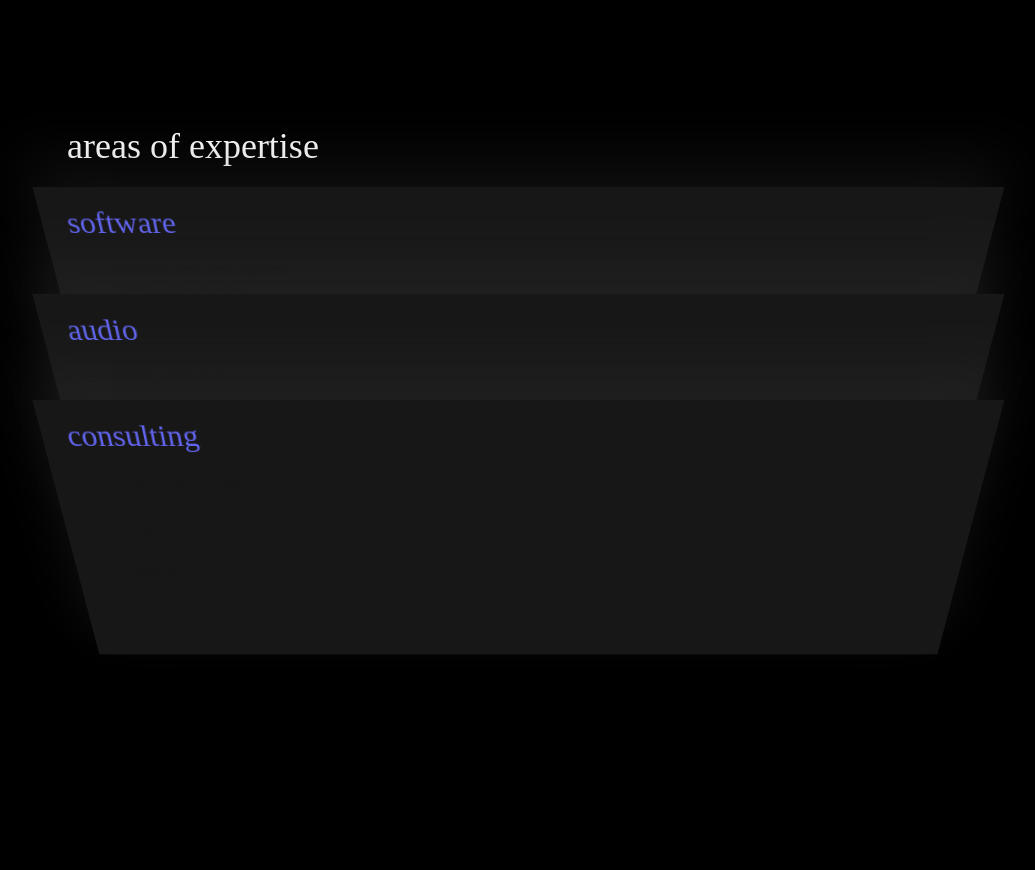
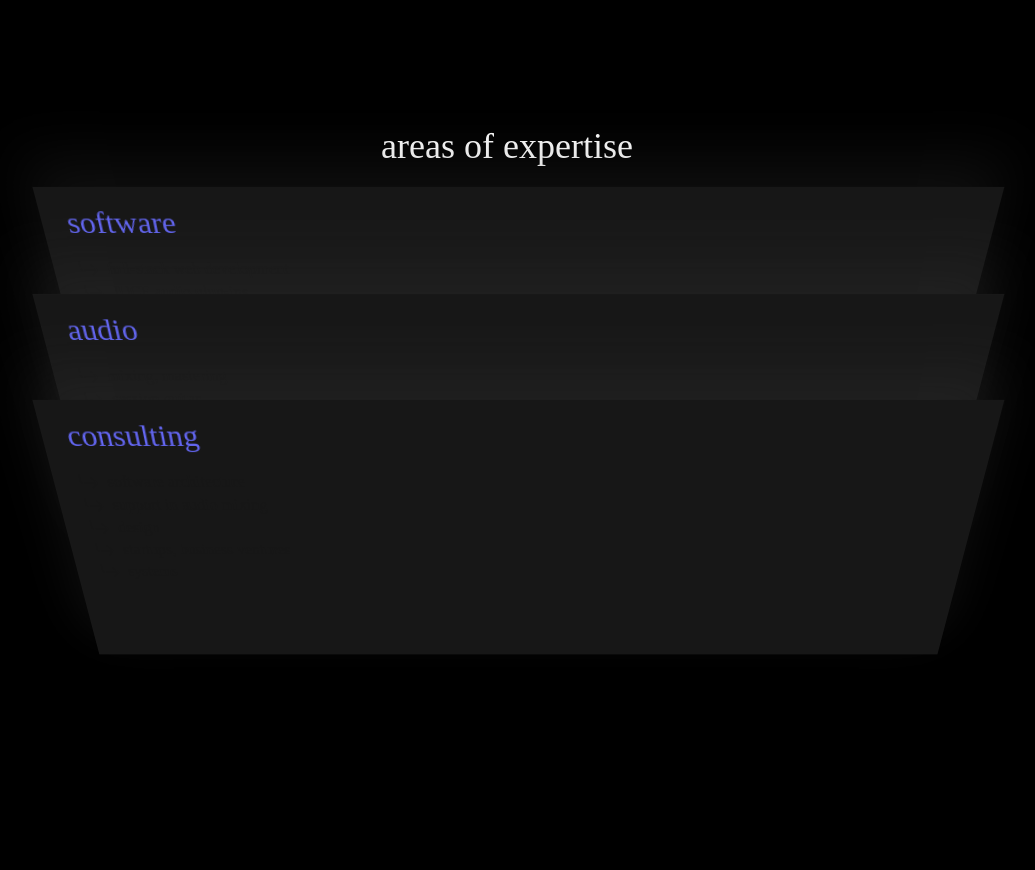
Before and after one commit to acgreene/alecgreene, a React (Vite) app: page /#/ in a window 1280 px wide. Shown: the part 1220-2090 px from the top of the page, without its empty margins (133-1168 px from the left). Built offline with nearby package versions, Linux system fonts and the light colour scheme.

Commit message:
fixed UI formatting error for 'areas of expertise' text.

```diff
--- a/src/components/Home/Home.tsx
+++ b/src/components/Home/Home.tsx
@@ -31,10 +31,10 @@ const Home: React.FC<HomeProps> = () => {
       </div>
       <div className="mb-96 mt-[225px]">
         <div
-          className="text-white mx-12 text-4xl flex w-full relative h-full"
+          className="flex relative w-full h-full items-center justify-center"
           // style={{ transform: "translateX(-10px)" }}
         >
-          areas of expertise
+          <span className="text-white text-4xl">areas of expertise</span>
         </div>
         <div
           className="relative w-[93%] h-[40vh]"
```
